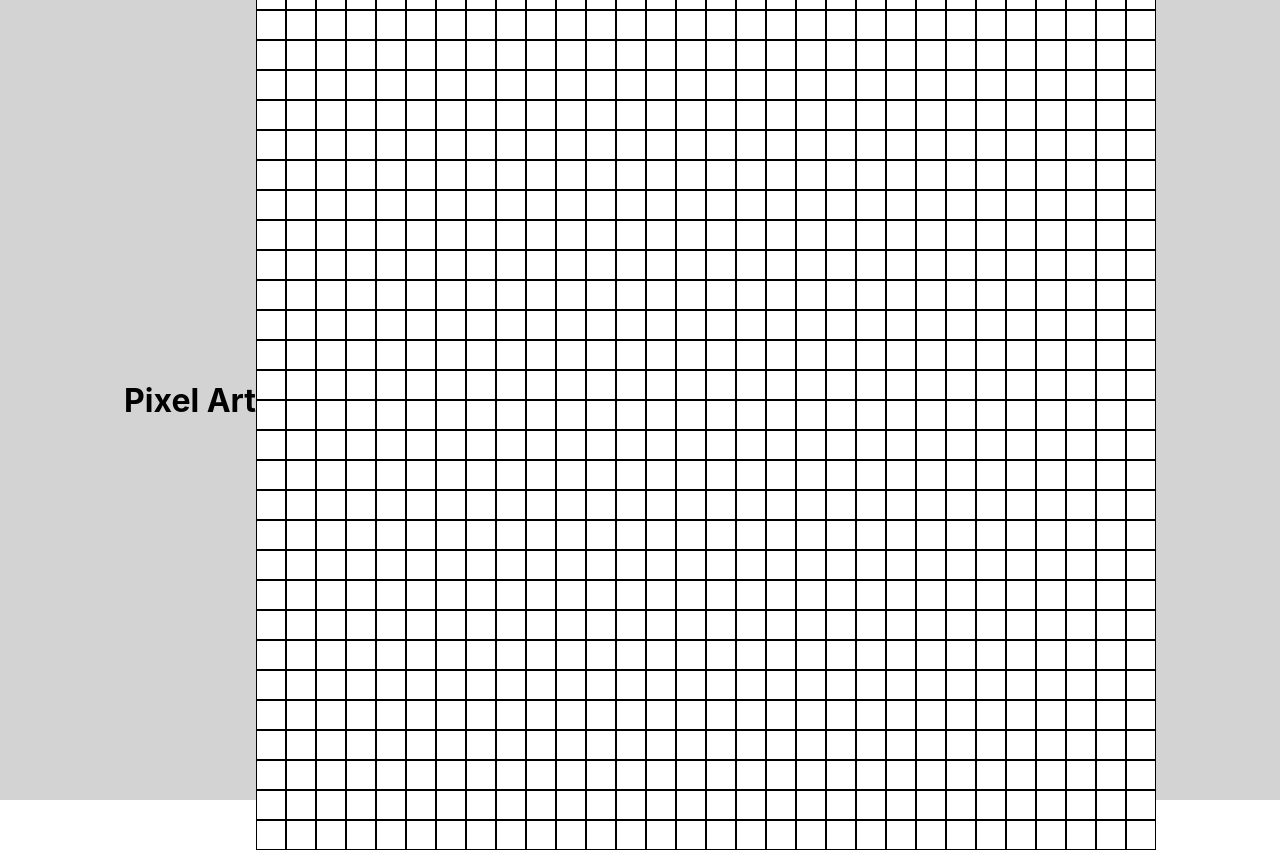
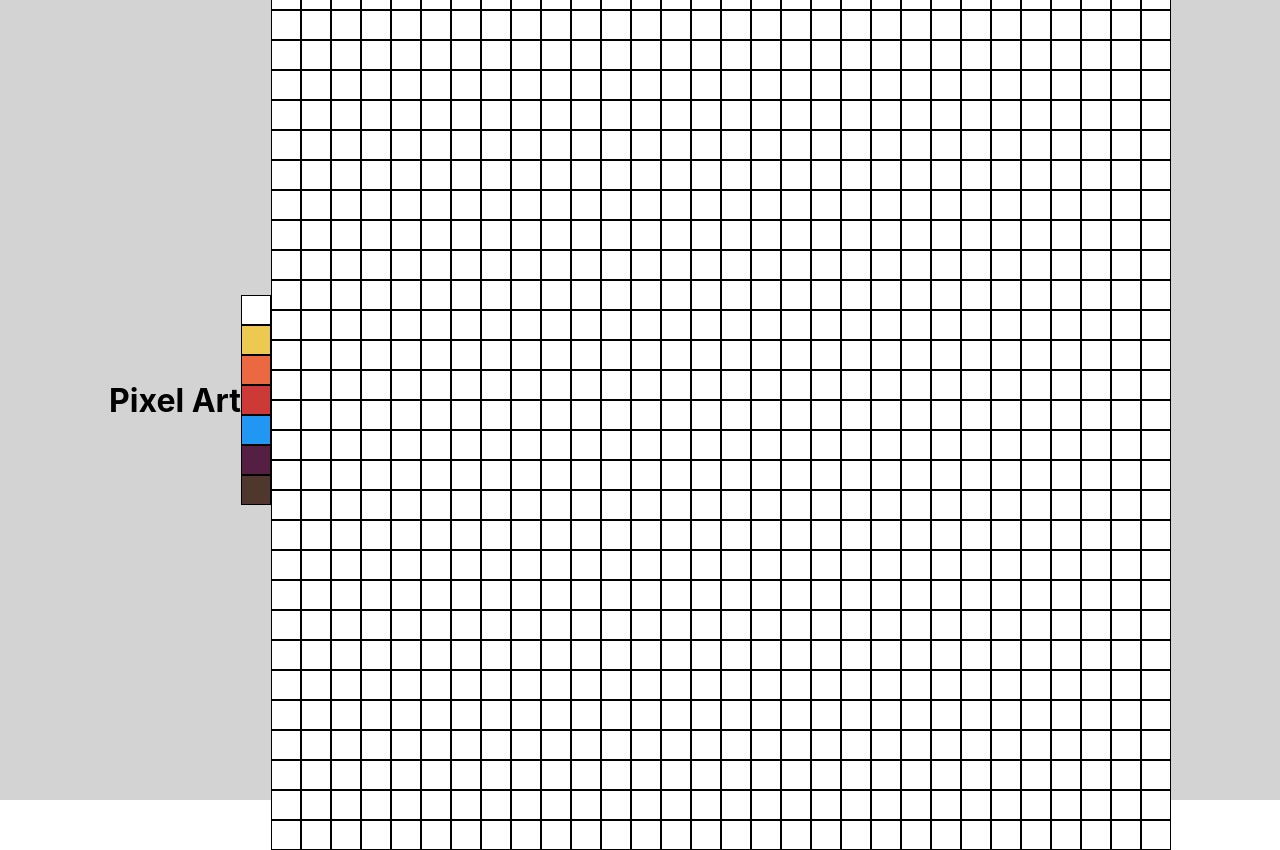
Before and after one commit to jessehall3/test_react_pixelart, a React (Create React App) app: page / in a window 1280 px wide. Built offline with nearby package versions, Linux system fonts and the light colour scheme.

Commit message:
Color Picker Added

```diff
--- a/src/App.css
+++ b/src/App.css
@@ -9,6 +9,22 @@
 }
 .darkblue {
   background-color: rgb(33, 150, 243);
+}
+
+.yellow{
+  background-color: #edc951;
+}
+.orange{
+  background-color: #eb6841;
+}
+.red{
+  background-color: #cd3936;
+}
+.purple{
+  background-color: #541f42;
+}
+.brown{
+  background-color: #4f372d;
 }
 
 /* Every pixel is 30x30px, and has a light border */
--- a/src/App.js
+++ b/src/App.js
@@ -1,11 +1,13 @@
 import React, { useState } from 'react';
 import Canvas from './components/Canvas';
+import ColorPicker from './components/ColorPicker';
 import './App.css';
 
 function App() {
   return (
     <div className="App">
       <h1>Pixel Art</h1>
+      <ColorPicker />
       <Canvas />
     </div>
   );
--- a/src/Colors.js
+++ b/src/Colors.js
@@ -1 +1,9 @@
-export default ['white', 'lightblue', 'blue', 'darkblue']
+export default [
+  'white',
+  'yellow',
+  'orange',
+  'red',
+  'darkblue',
+  'purple',
+  'brown'
+]
--- /dev/null
+++ b/src/components/ColorPicker.js
@@ -0,0 +1,15 @@
+import React from 'react'
+import Pixel from './Pixel';
+import Colors from '../Colors'
+
+const ColorPicker = () => {
+  return (
+    <div className="colorpicker">
+      {Colors.map((color, index) => {
+        return <Pixel key={index} background={color} />
+      })}
+    </div>
+  )
+}
+
+export default ColorPicker
```
